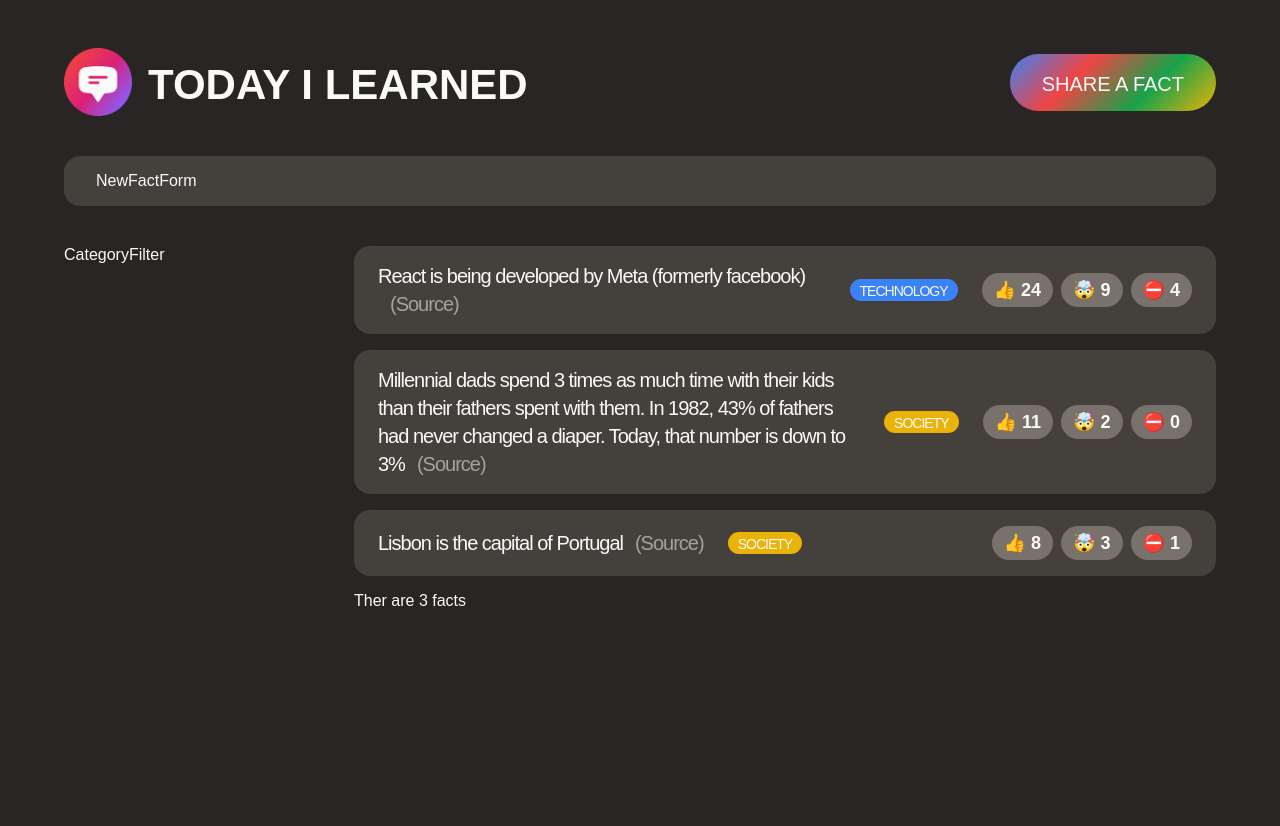
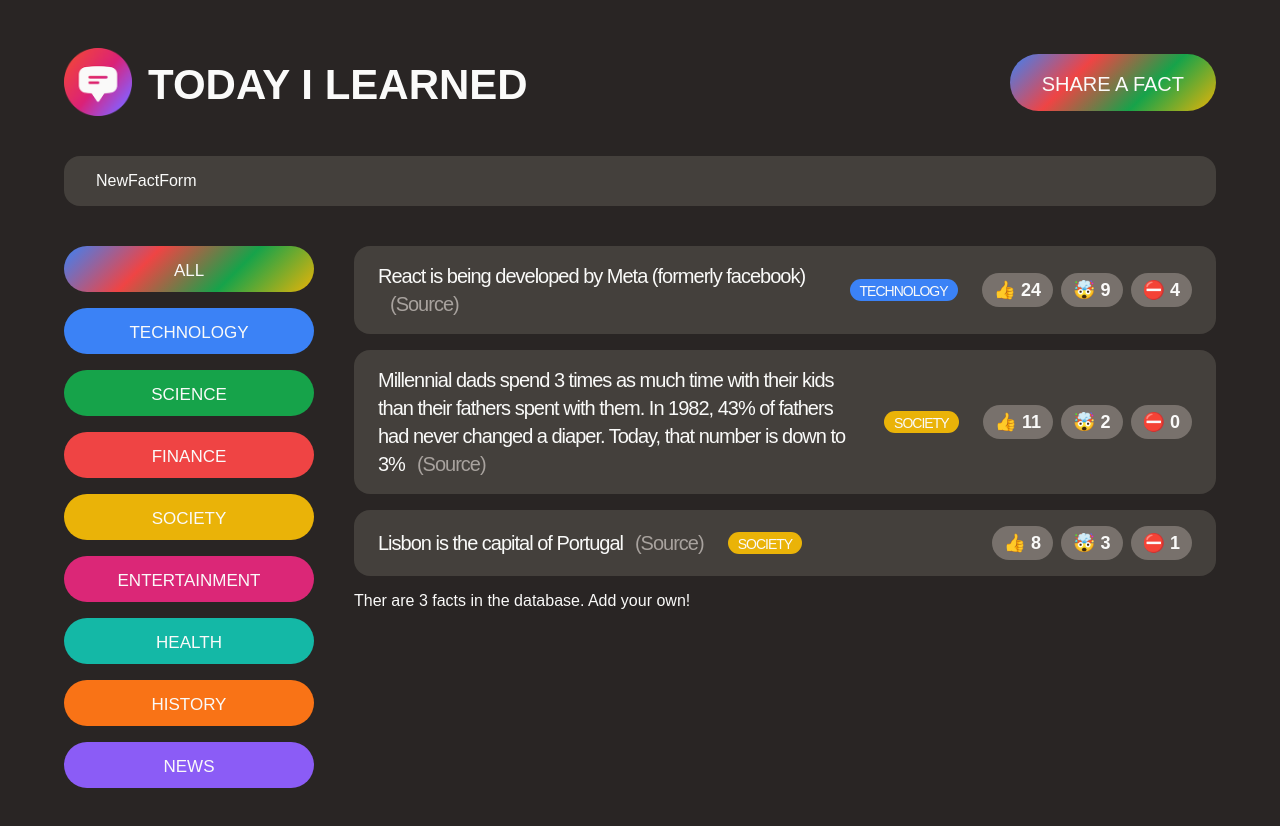
Before and after one commit to miguelbeltrancastro/Today-I-learned, a React (Create React App) app: page / in a window 1280 px wide. Shown: the top 826 px of the page. Before the commit the page ends 800 px from the top, so only its background shows below. Built offline with nearby package versions, Linux system fonts and the light colour scheme; a web font is replaced by a local one.

Commit message:
Added category buttons

```diff
--- a/src/App.js
+++ b/src/App.js
@@ -1,15 +1,4 @@
 import "./style.css"
-
-const CATEGORIES = [
-  { name: "technology", color: "#3b82f6" },
-  { name: "science", color: "#16a34a" },
-  { name: "finance", color: "#ef4444" },
-  { name: "society", color: "#eab308" },
-  { name: "entertainment", color: "#db2777" },
-  { name: "health", color: "#14b8a6" },
-  { name: "history", color: "#f97316" },
-  { name: "news", color: "#8b5cf6" },
-];
 
 const initialFacts = [
   {
@@ -75,8 +64,29 @@
   return <form className="fact-form">NewFactForm</form>;
 }
 
+const CATEGORIES = [
+  { name: "technology", color: "#3b82f6" },
+  { name: "science", color: "#16a34a" },
+  { name: "finance", color: "#ef4444" },
+  { name: "society", color: "#eab308" },
+  { name: "entertainment", color: "#db2777" },
+  { name: "health", color: "#14b8a6" },
+  { name: "history", color: "#f97316" },
+  { name: "news", color: "#8b5cf6" },
+];
+
 function CategoryFilter(){
-  return <aside>CategoryFilter</aside>;
+  return <aside><ul>
+    <li><button className="btn btn-all-categories">All</button></li>
+    {CATEGORIES.map((cat) =>     (<li key={cat.name} className="category">
+              <button
+                className="btn btn-category"
+                style={{backgroundColor: cat.color}}>
+                {cat.name}
+              </button>
+            </li>))}
+
+    </ul></aside>;
 }
 
 function FactList(){
@@ -89,7 +99,7 @@
 
     )}
     </ul>
-    Ther are {fact.length} facts
+    Ther are {fact.length} facts in the database. Add your own!
     </section>;
 }
 
```
